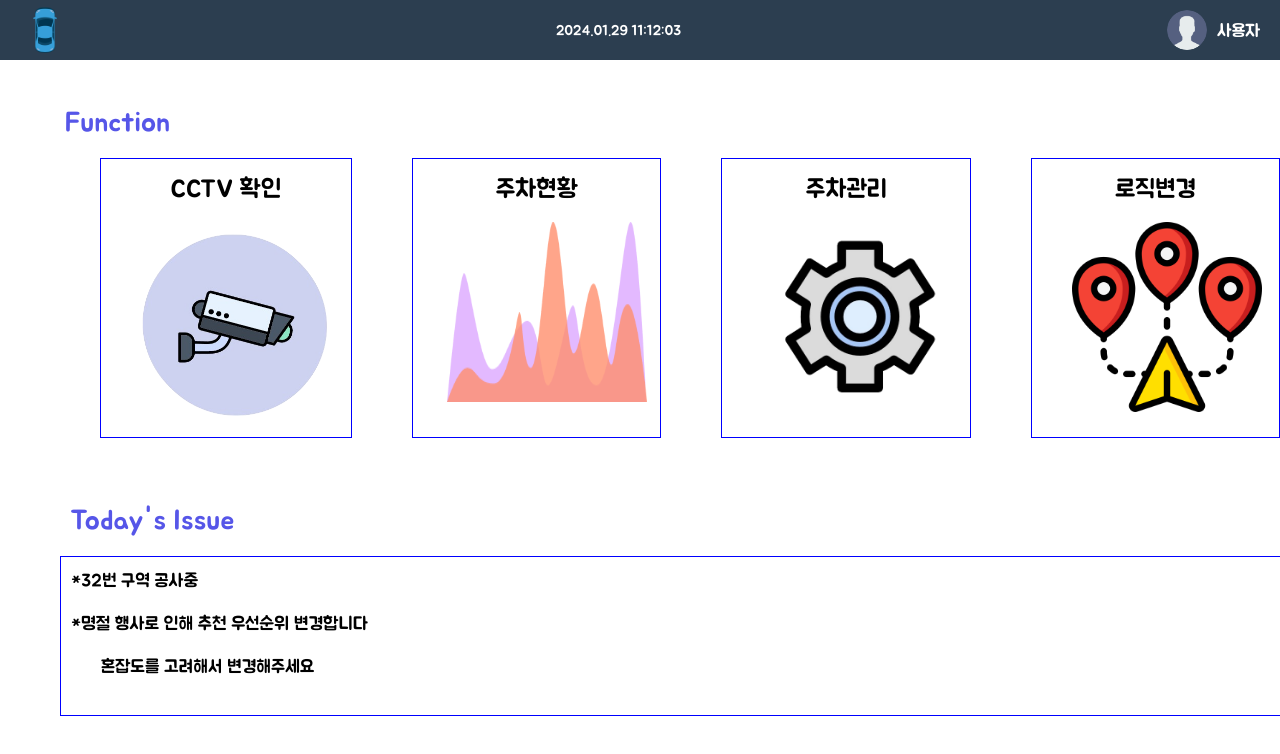
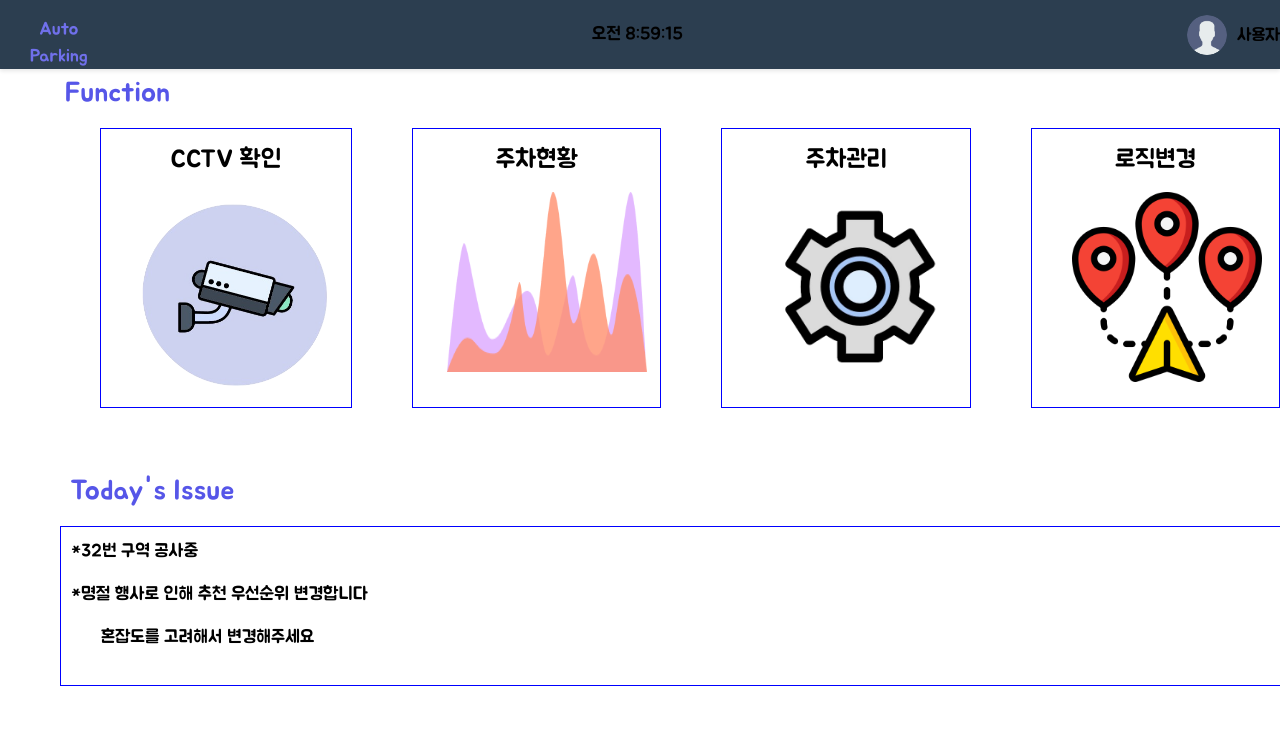
Before and after one commit to SeungYeopO/Smart-ParkingLot, a React (Create React App) app in the folder frontend/front-end/: page /adminmode in a window 1280 px wide. Shown: the top 754 px of the page. Built offline with nearby package versions, Linux system fonts and the light colour scheme.

Commit message:
feat:admin페이지 구현중

```diff
--- a/frontend/front-end/src/App.css
+++ b/frontend/front-end/src/App.css
@@ -184,10 +184,27 @@ body {
   color: white;
 }
 
+.nav-bar2 {
+  display: flex;
+  justify-content: space-between;
+  position: fixed;
+  top: 0;
+  left: 0;
+  width: 100%;
+  background-color: #2c3e50; /* 내비게이션 바의 배경색 설정 */
+  box-shadow: 0 2px 4px rgba(0, 0, 0, 0.1); /* 그림자 효과 추가 (선택 사항) */
+  z-index: 1000; /* 다른 요소 위에 표시되도록 z-index 설정 */
+  /* 필요한 스타일을 추가로 설정할 수 있습니다. */
+}
+
+/* 나머지 스타일은 유지 */
+
+
+
 .adminmode-bg {
   /* background-color: black; */
-  /* height : 100vh; */
-
+  height : 100vh;
+  margin-top: 30px;
 }
 
 .nav-logo img {
@@ -468,8 +485,8 @@ body {
   position: absolute;
   display: flex;
   background-color: red;
-  width : 3px;
-  height: 3px;
+  width : 10px;
+  height: 10px;
   border-radius: 50%;
 }
 
@@ -488,8 +505,15 @@ body {
 
 .letter-auto{
   margin-top: 15px;
+  margin-left : 30px;
+  color : rgb(112, 112, 235);
+  font-size : large;
 }
-
+.letter-Parking{
+  margin-left : 30px;
+  color : rgb(112, 112, 235);
+  font-size : large;
+}
 .mode1-cctv{
   margin-top : 50px;
   margin-left: 40px ;
@@ -500,7 +524,7 @@ body {
   text-decoration-line : none;
 }
 
-.mode2-status{
+.mode2-status {
   margin-top : 50px;
   margin-left : 40px;
 }
@@ -689,3 +713,10 @@ body {
   background-color: #ff704d; /* 호버 시 배경색 변경 예시 */
   cursor: pointer; /* 마우스 커서를 포인터로 변경 */
 }
+
+/* AdminUpNavbar */
+.nav-title {
+  padding-top: 20px;
+  font-size: large;
+
+}
--- a/frontend/front-end/src/components/AdminSideNavbar.jsx
+++ b/frontend/front-end/src/components/AdminSideNavbar.jsx
@@ -11,7 +11,8 @@ const AdminSideNavbar = () => {
     <div
       className="nav-sidebar"
       style={{
-        backgroundColor: "#273142",
+        backgroundColor: "#2c3e50",
+        marginTop : "40px",
         width: "130px",
         height: "100vh",
         display: "flex",
--- a/frontend/front-end/src/components/AdminUpNavbar.jsx
+++ b/frontend/front-end/src/components/AdminUpNavbar.jsx
@@ -18,14 +18,14 @@ const AdminUpNavbar = () => {
 
     return (
         <div>
-            <div className="nav-bar">
+            <div className="nav-bar2">
         <div className="nav-logo">
         <a className="logo-letter" href="/adminmode">
             < div className="letter-auto">Auto</div>
-              <div>Parking</div>
+              <div className = "letter-Parking">Parking</div>
          </a>
         </div>
-        <div className="nav-title-date">
+        <div className="nav-title">
           <p>{formattedTime}</p>
         </div>
       <div className="nav-user-info">
--- a/frontend/front-end/src/components/MapTest.jsx
+++ b/frontend/front-end/src/components/MapTest.jsx
@@ -10,7 +10,7 @@ const MapTest = () => {
   useEffect(() => {
     const fetchData = async () => { // 데이터를 가져오는 비동기 함수
       try {
-        const response = await fetch('http://i10c102.p.ssafy.io:3001/api/parking_sections/1/-1');
+        const response = await fetch('http://i10c102.p.ssafy.io:3001/api/asdasd');
         const nowPosition = await response.json();
         setNowPosition(nowPosition); // 상태 업데이트
         console.log('데이터 수신 중:', nowPosition);
--- a/frontend/front-end/src/pages/Admin/AdminCCTV.jsx
+++ b/frontend/front-end/src/pages/Admin/AdminCCTV.jsx
@@ -15,7 +15,10 @@ const AdminCCTV = () => {
        <AdminUpNavbar />
       <div style={{display : 'flex'}}>
         <AdminSideNavbar />
-        <CCTV />
+          <div>
+            <p></p>
+          </div>
+
       </div>
     </div>
   );
--- a/frontend/front-end/src/pages/Admin/AdminMode.jsx
+++ b/frontend/front-end/src/pages/Admin/AdminMode.jsx
@@ -1,5 +1,6 @@
 import React, { useState, useEffect } from 'react';
 import { useNavigate } from 'react-router-dom';
+import AdminUpNavbar from '../../components/AdminUpNavbar';
 
 const NavBar = () => {
   let navigate = useNavigate();
@@ -41,18 +42,7 @@ const NavBar = () => {
   };
   return (
     <div>
-      <div className="nav-bar">
-        <div className="nav-logo">
-          <img src="/assets/car_logo.png" alt="Logo" />
-        </div>
-        <div className="nav-title-date">
-          <p>2024.01.29 11:12:03</p>
-        </div>
-      <div className="nav-user-info">
-        <img src="/assets/usericon.png" alt="User Avatar" className="user-avatar" />
-        <span className="user-name">사용자</span>
-      </div>
-    </div>
+      <AdminUpNavbar />
     <div className='adminmode-bg'>
     <div className='letter-function'>
       <p>Function</p>
```
